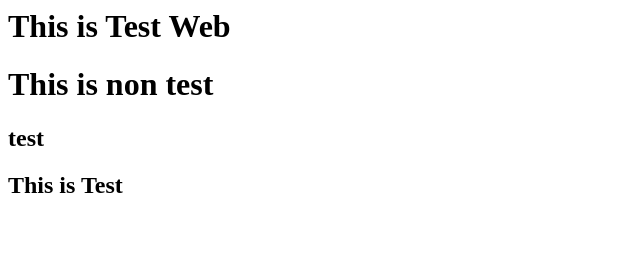
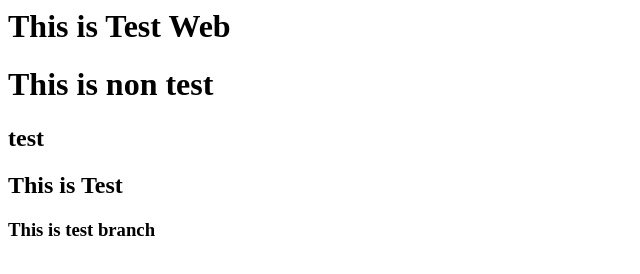
Before and after one commit to mohanraz81/webtest, a plain HTML site: page index.html in a window 1280 px wide. Shown: the whole page, without its empty margins (0-640 px from the left). Drawn offline with Linux system fonts and the light colour scheme.

Commit message:
Test changes

```diff
--- a/index.html
+++ b/index.html
@@ -2,3 +2,4 @@
 <h1>This is non test</h1>
 <h2>test</h2>
 <h2> This is Test</h2>
+<h3> This is test branch</h3>
```
